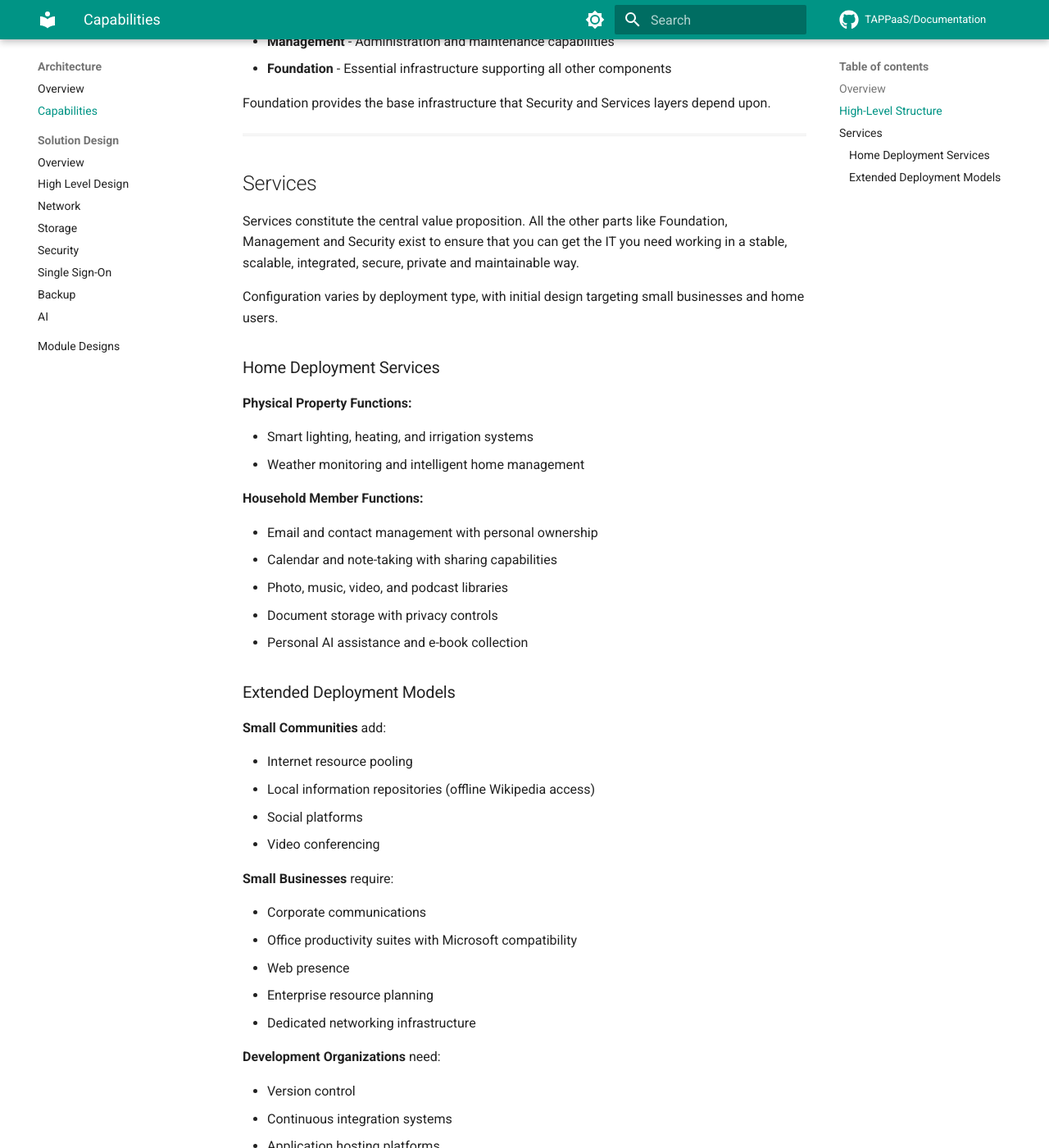
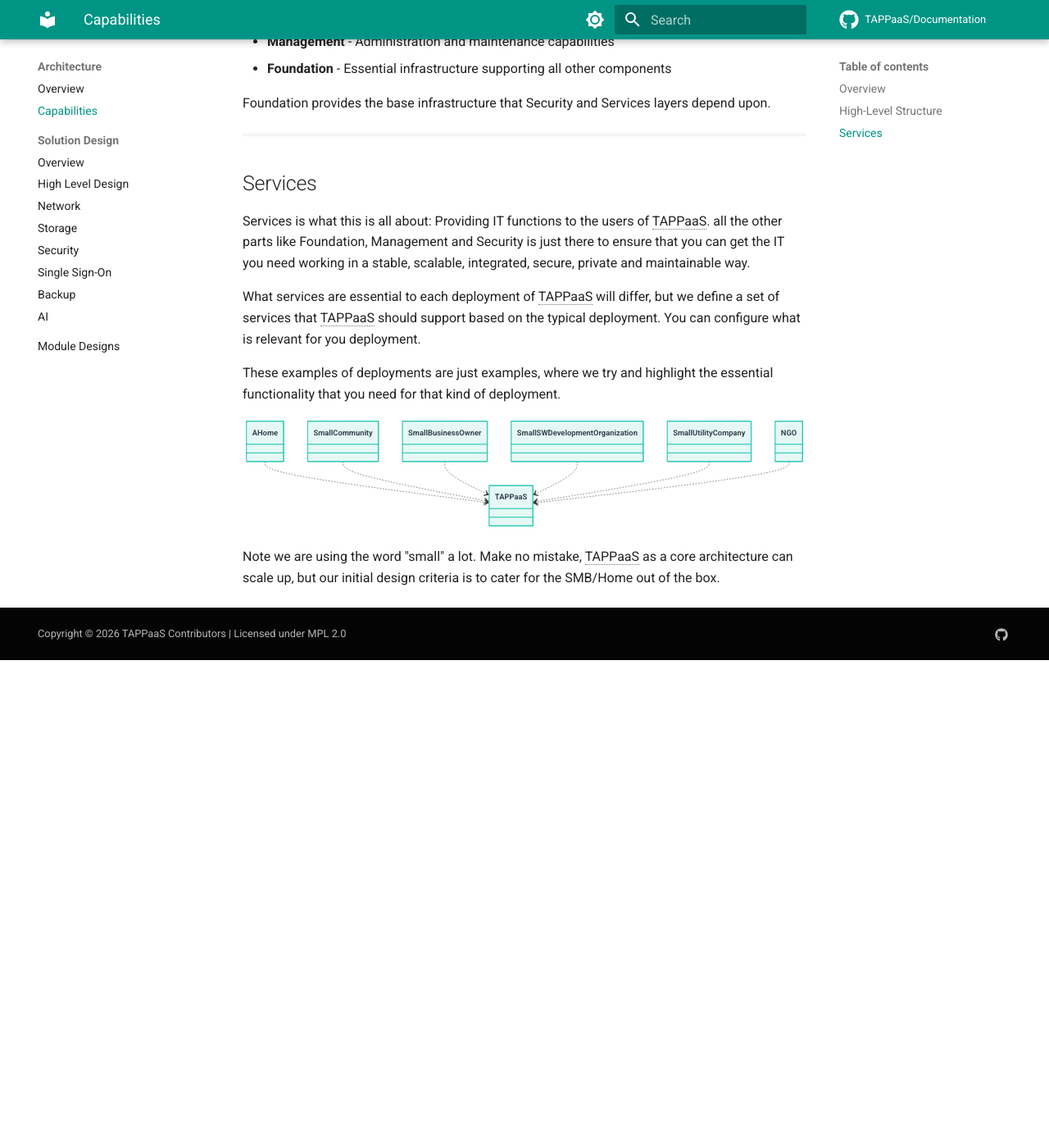
Before and after one commit to TAPPaaS/Documentation, an MkDocs documentation site: the page built from docs/docs/capabilities.md, in a window 1280 px wide and 1400 px high, scrolled down 958 px. Shown: the whole window at 82% size. Built offline with MkDocs 1.6.1 and Material for MkDocs 9.7.7, drawn with Linux system fonts in a browser that asks for light colours; comment, search, counter and statistics services are not loaded; after the commit the page ends 1763 px from its top, so only the background shows below that; some of the changed text lies outside the part shown.

Commit message:
Refine services section and deployment examples
Revised the services section to clarify the focus on IT functions for TAPPaaS deployments. Updated examples and descriptions for home and extended deployment models.

````diff
--- a/docs/docs/capabilities.md
+++ b/docs/docs/capabilities.md
@@ -36,51 +36,21 @@ Foundation provides the base infrastructure that Security and Services layers de
 
 ## Services
 
-Services constitute the central value proposition. All the other parts like Foundation, Management and Security exist to ensure that you can get the IT you need working in a stable, scalable, integrated, secure, private and maintainable way.
+Services is what this is all about: Providing IT functions to the users of TAPPaaS. all the other parts like Foundation, Management and Security is just there to ensure that you can get the IT you need working in a stable, scalable, integrated, secure, private and maintainable way.
 
-Configuration varies by deployment type, with initial design targeting small businesses and home users.
+What services are essential to each deployment of TAPPaaS will differ, but we define a set of services that TAPPaaS should support based on the typical deployment. You can configure what is relevant for you deployment.
 
-### Home Deployment Services
+These examples of deployments are just examples, where we try and highlight the essential functionality that you need for that kind of deployment.
 
-**Physical Property Functions:**
+```mermaid
+classDiagram
+  A Home ..> TAPPaaS
+  Small Community ..> TAPPaaS
+  Small Business Owner ..> TAPPaaS
+  Small SW Development Organization ..> TAPPaaS
+  Small Utility Company ..> TAPPaaS
+  NGO ..> TAPPaaS
 
-- Smart lighting, heating, and irrigation systems
-- Weather monitoring and intelligent home management
+```
 
-**Household Member Functions:**
-
-- Email and contact management with personal ownership
-- Calendar and note-taking with sharing capabilities
-- Photo, music, video, and podcast libraries
-- Document storage with privacy controls
-- Personal AI assistance and e-book collection
-
-### Extended Deployment Models
-
-**Small Communities** add:
-
-- Internet resource pooling
-- Local information repositories (offline Wikipedia access)
-- Social platforms
-- Video conferencing
-
-**Small Businesses** require:
-
-- Corporate communications
-- Office productivity suites with Microsoft compatibility
-- Web presence
-- Enterprise resource planning
-- Dedicated networking infrastructure
-
-**Development Organizations** need:
-
-- Version control
-- Continuous integration systems
-- Application hosting platforms
-
-**Specialized Deployments** (utilities, NGOs) emphasize:
-
-- Firewall robustness
-- Network segmentation
-- Privacy protection
-- Offline functionality
+Note we are using the word "small" a lot. Make no mistake, TAPPaaS as a core architecture can scale up, but our initial design criteria is to cater for the SMB/Home out of the box.
````
